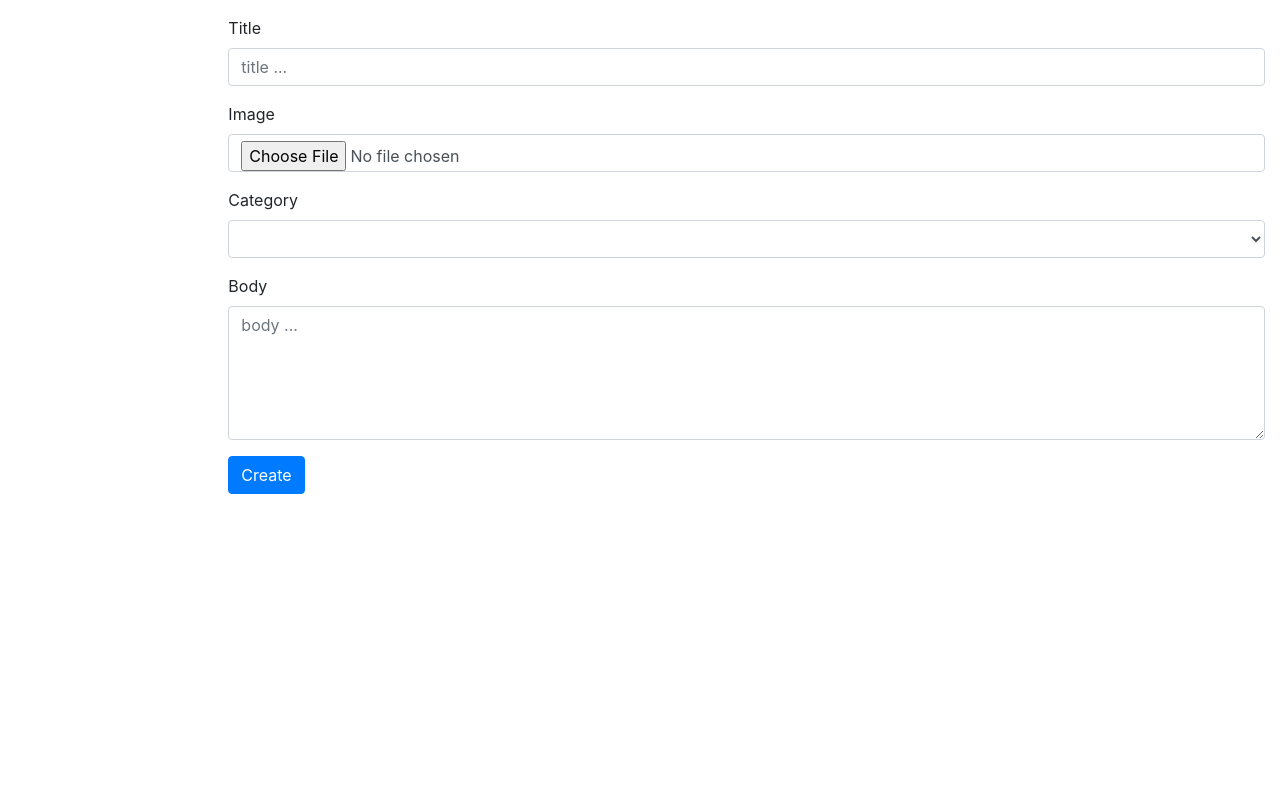
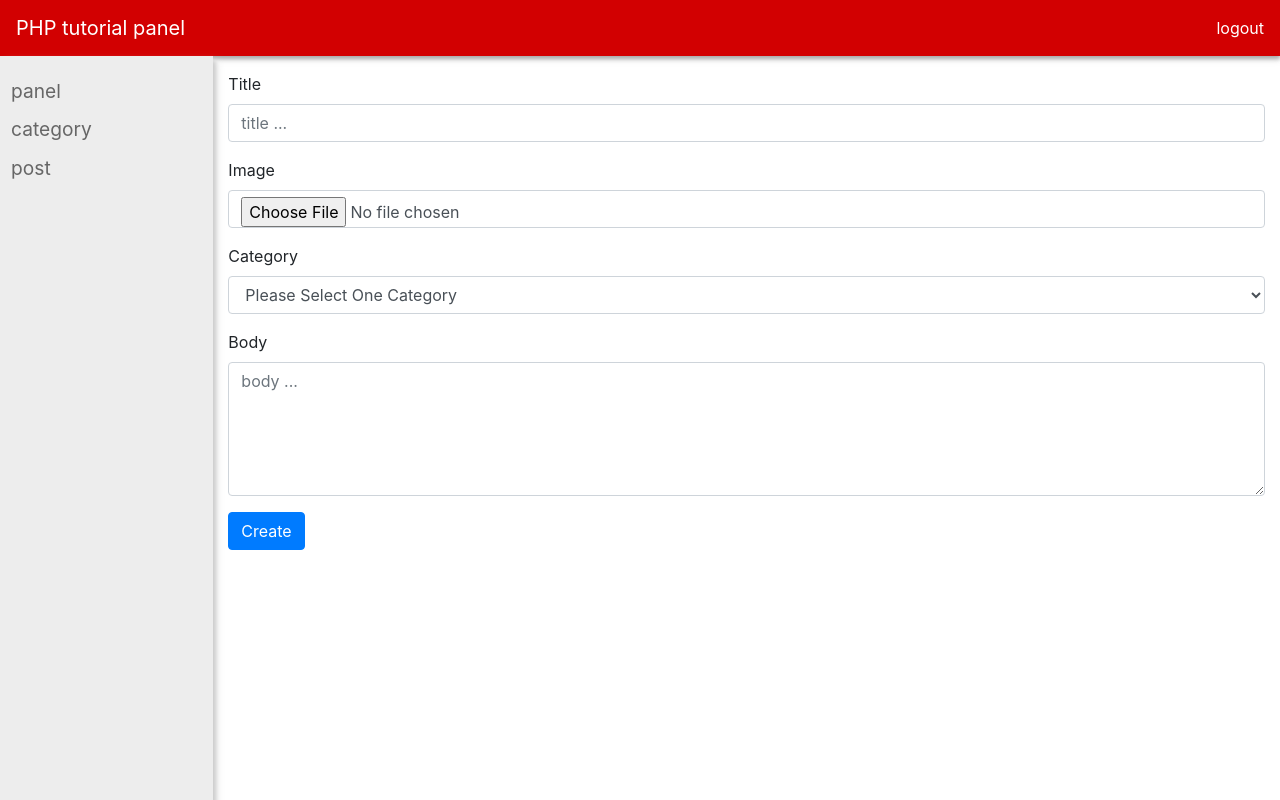
Before and after one commit to behzad4544/blogtop, a PHP site: page /blogtop/panel/post/create.php in a window 1280 px wide. Run offline with PHP 8.4, Linux system fonts and the light colour scheme; tables that the repository leaves empty hold one stand-in row (values such as "Sample post"); lists and menus that the app fills with data are empty.

Commit message:
post created done

```diff
--- a/panel/post/create.php
+++ b/panel/post/create.php
@@ -1,23 +1,61 @@
-
+<?php
+require "../../functions/helpers.php";
+require "../../functions/pdo_connection.php";
+global $db;
+$sql = "SELECT * FROM `categories`";
+$statment = $db->prepare($sql);
+$statment->execute();
+$categories = $statment->fetchAll();
+if (isset($_POST['submit']) && isset($_POST['title']) && !(empty($_POST['title'])) && isset($_POST['cat_id']) && !(empty($_POST['cat_id'])) && isset($_POST['body']) && !(empty($_POST['body'])) && isset($_FILES['image']['name']) && !(empty($_FILES['image']['name']))) {
+    $title = $_POST['title'];
+    $cat_id = $_POST['cat_id'];
+    $sql1 = "SELECT * FROM `categories` where id = ?";
+    $statment1 = $db->prepare($sql1);
+    $statment1->execute([$cat_id]);
+    $catt = $statment1->fetch();
+    $body = $_POST['body'];
+    $ext = explode(".", $_FILES['image']['name']);
+    $ext = $ext[count($ext) - 1];
+    $oldFileName = $_FILES['image']['name'];
+    $NewFileName = md5($oldFileName . time()) . "." . $ext;
+    $allowExt = ["jpg", "png", "jpeg"];
+    $tmp = $_FILES['image']['tmp_name'];
+    $allowSize = 5 * 1024 * 1024;
+    $dis = "C:\\xampp\htdocs\blogtop\assets\images\posts\\" . $NewFileName;
+    if (in_array($ext, $allowExt) && $_FILES['image']['size'] < $allowSize && $_FILES['image']['size'] > 0 && $catt) {
+        global $db;
+        move_uploaded_file($tmp, $dis);
+        $sql2 = "INSERT INTO posts (title,body,cat_id,image) VALUES (?,?,?,?)";
+        $statment3 = $db->prepare($sql2);
+        $statment3->execute([$title, $body, $cat_id, $NewFileName]);
+    }
+    redirect("panel/post");
+}
+?>
 <!DOCTYPE html>
 <html lang="en">
+
 <head>
     <meta charset="UTF-8">
     <meta name="viewport" content="width=device-width, initial-scale=1">
     <title>PHP panel</title>
-    <link rel="stylesheet" href="../../assets/css/bootstrap.min.css" media="all" type="text/css">
-    <link rel="stylesheet" href="../../assets/css/style.css" media="all" type="text/css">
+    <link rel="stylesheet" href="<?= asset("css/style.css") ?>" type="text/css">
+    <link rel="stylesheet" href="<?= asset("css/bootstrap.min.css") ?>" type="text/css">
 </head>
+
 <body>
     <section id="app">
+        <?php require "../layouts/top-nav.php" ?>
 
         <section class="container-fluid">
             <section class="row">
                 <section class="col-md-2 p-0">
+                    <?php require "../layouts/sidebar.php" ?>
+
                 </section>
                 <section class="col-md-10 pt-3">
 
-                <form action="create.php" method="post" enctype="multipart/form-data">
+                    <form action="<?= url("panel/post/create.php") ?>" method="post" enctype="multipart/form-data">
                         <section class="form-group">
                             <label for="title">Title</label>
                             <input type="text" class="form-control" name="title" id="title" placeholder="title ...">
@@ -29,6 +67,10 @@
                         <section class="form-group">
                             <label for="cat_id">Category</label>
                             <select class="form-control" name="cat_id" id="cat_id">
+                                <option>Please Select One Category</option>
+                                <?php foreach ($categories as $category) : ?>
+                                    <option value="<?= $category->id ?>"><?= $category->name ?></option>
+                                <?php endforeach; ?>
                             </select>
                         </section>
                         <section class="form-group">
@@ -36,7 +78,7 @@
                             <textarea class="form-control" name="body" id="body" rows="5" placeholder="body ..."></textarea>
                         </section>
                         <section class="form-group">
-                        <button type="submit" class="btn btn-primary">Create</button>
+                            <button type="submit" name="submit" class="btn btn-primary">Create</button>
                         </section>
                     </form>
 
@@ -46,7 +88,8 @@
 
     </section>
 
-<script src="../../assets/js/jquery.min.js"></script>
-<script src="../../assets/js/bootstrap.min.js"></script>
+    <script src="<?= asset('js/jquery.min.js') ?>"></script>
+    <script src="<?= asset('js/bootstrap.min.js') ?>"></script>
 </body>
+
 </html>
--- a/panel/post/index.php
+++ b/panel/post/index.php
@@ -29,7 +29,7 @@ $posts = $statement->fetchAll();
                 <section class="col-md-10 pt-3">
                     <section class="mb-2 d-flex justify-content-between align-items-center">
                         <h2 class="h4">Articles</h2>
-                        <a href="create.php" class="btn btn-sm btn-success">Create</a>
+                        <a href="<?= url("panel/post/create.php") ?>" class="btn btn-sm btn-success">Create</a>
                     </section>
 
                     <section class="table-responsive">
@@ -49,7 +49,8 @@ $posts = $statement->fetchAll();
                                 <?php foreach ($posts as $post) : ?>
                                 <tr>
                                     <td><?= $post->id ?></td>
-                                        <td><img style="width: 90px;" src="<?= $post->image ?>"></td>
+                                    <td><img style="width: 90px;"
+                                            src="<?= asset("images/posts/") . "/" . $post->image ?>"></td>
                                     <td><?= $post->title ?></td>
                                     <td><?= $post->catName ?></td>
                                     <td><?= substr($post->body, 0, 30) . " ..." ?></td>
```
Lines whose indentation alone changed are shown as unchanged.
